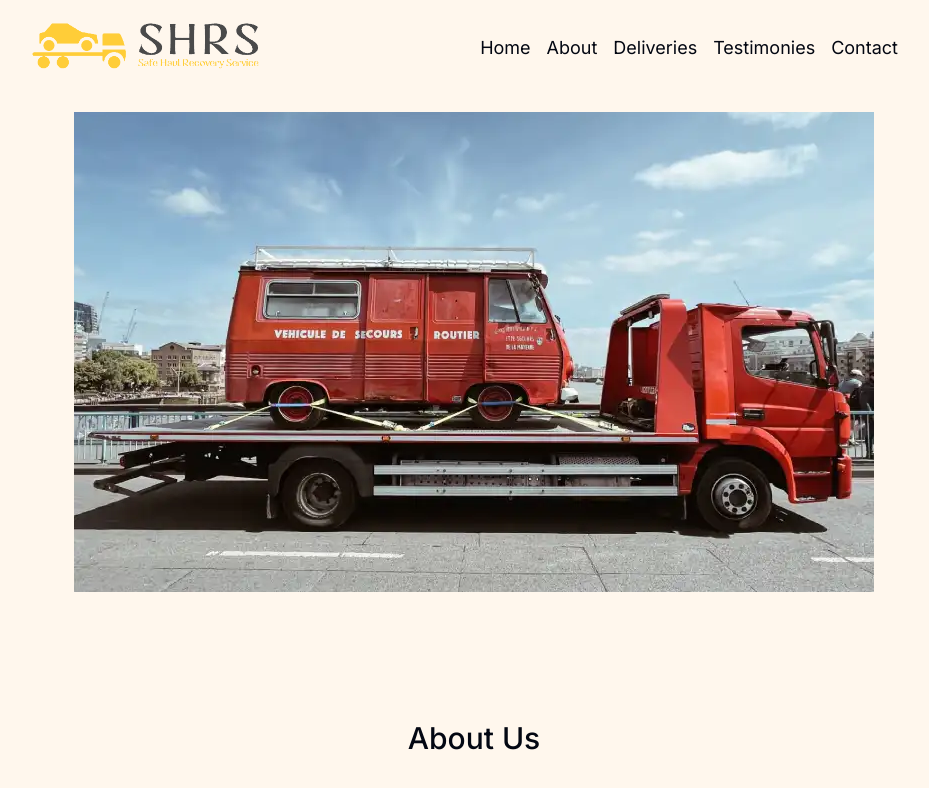
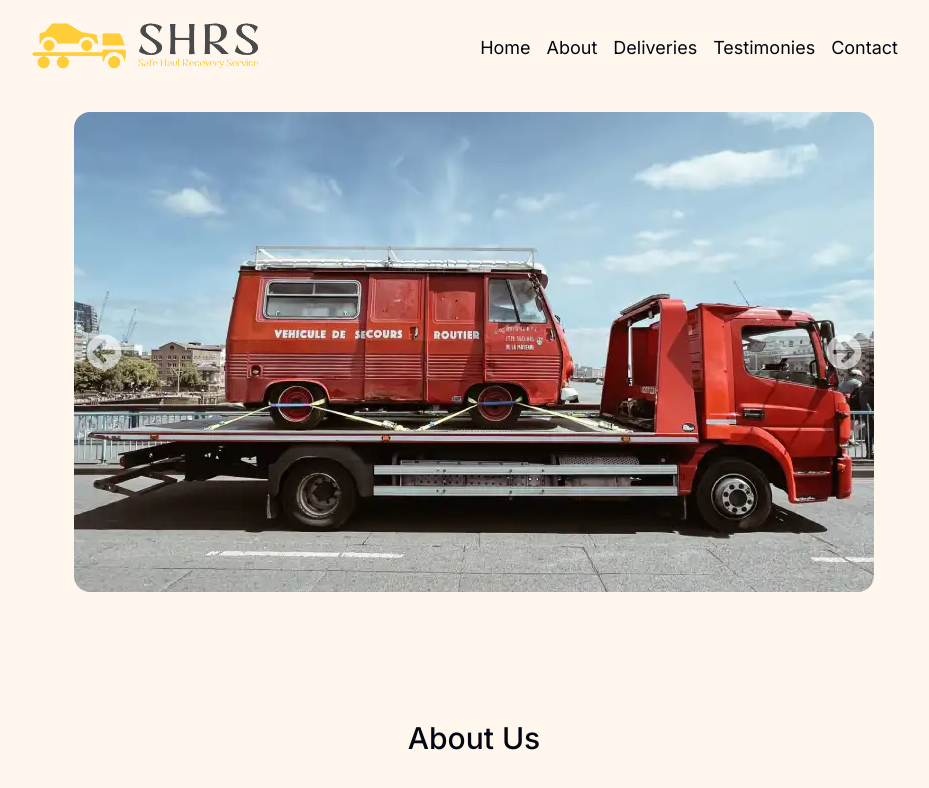
Before and after one commit to LoukaC/SafeHaulRecoveryService, a Next.js app in the folder SHRS/: page / in a window 1280 px wide. Shown: the top 788 px of the page, without its empty margins (166-1095 px from the left). Built offline with nearby package versions, Linux system fonts and the light colour scheme.

Commit message:
custom arrow carousel

```diff
--- a/SHRS/src/app/components/carousel-slider.tsx
+++ b/SHRS/src/app/components/carousel-slider.tsx
@@ -5,13 +5,51 @@ import "react-responsive-carousel/lib/styles/carousel.min.css"; // requires a lo
 import { Carousel } from 'react-responsive-carousel'
 import { carrouselImages } from '../lib/data';
 import Image from 'next/image';
+import { FaArrowCircleLeft, FaArrowCircleRight } from "react-icons/fa";
 
 export default function CarouselSlider() {
   return (
-    <Carousel useKeyboardArrows={true} showThumbs={false} interval={3000}  className='w-[90%] sm:-w[60rem] lg:w-[50rem]' autoPlay infiniteLoop showArrows={true} showStatus={false} showIndicators={false} >
+    <Carousel
+      useKeyboardArrows={true}
+      showThumbs={false} interval={3000}
+      className='w-[90%] sm:-w[60rem] lg:w-[50rem]'
+      autoPlay
+      infiniteLoop
+      showArrows={true}
+      showStatus={false}
+      showIndicators={false}
+      renderArrowPrev={(clickHandler, hasPrev) => {
+        return (
+          <div
+            className={`${
+              hasPrev ? "absolute" : "hidden"
+            } top-0 bottom-0 left-0 flex justify-center items-center p-3 opacity-60 hover:opacity-100 z-20`}
+          >
+            <FaArrowCircleLeft
+              className="w-9 h-9 text-white cursor-pointer"
+              onClick={clickHandler}
+            />
+          </div>
+        );
+      }}
+      renderArrowNext={(clickHandler, hasNext) => {
+        return (
+          <div
+            className={`${
+              hasNext ? "absolute" : "hidden"
+            } top-0 bottom-0 right-0 flex justify-center items-center p-3 opacity-60 hover:opacity-100 z-20`}
+          >
+            <FaArrowCircleRight
+            className="w-9 h-9 text-white cursor-pointer"
+              onClick={clickHandler}
+            />
+          </div>
+        );
+      }}
+    >
         {carrouselImages.map(image => (
             <div key={image.name}>
-                <Image src={image.imageUrl} alt={image.alt} className='w-full h-[20rem] sm:h-[30rem] lg:h-[30rem] object-cover' />
+                <Image src={image.imageUrl} alt={image.alt} className='w-full h-[20rem] sm:h-[30rem] lg:h-[30rem] object-cover rounded-2xl' />
             </div>
         ))
         }
```
